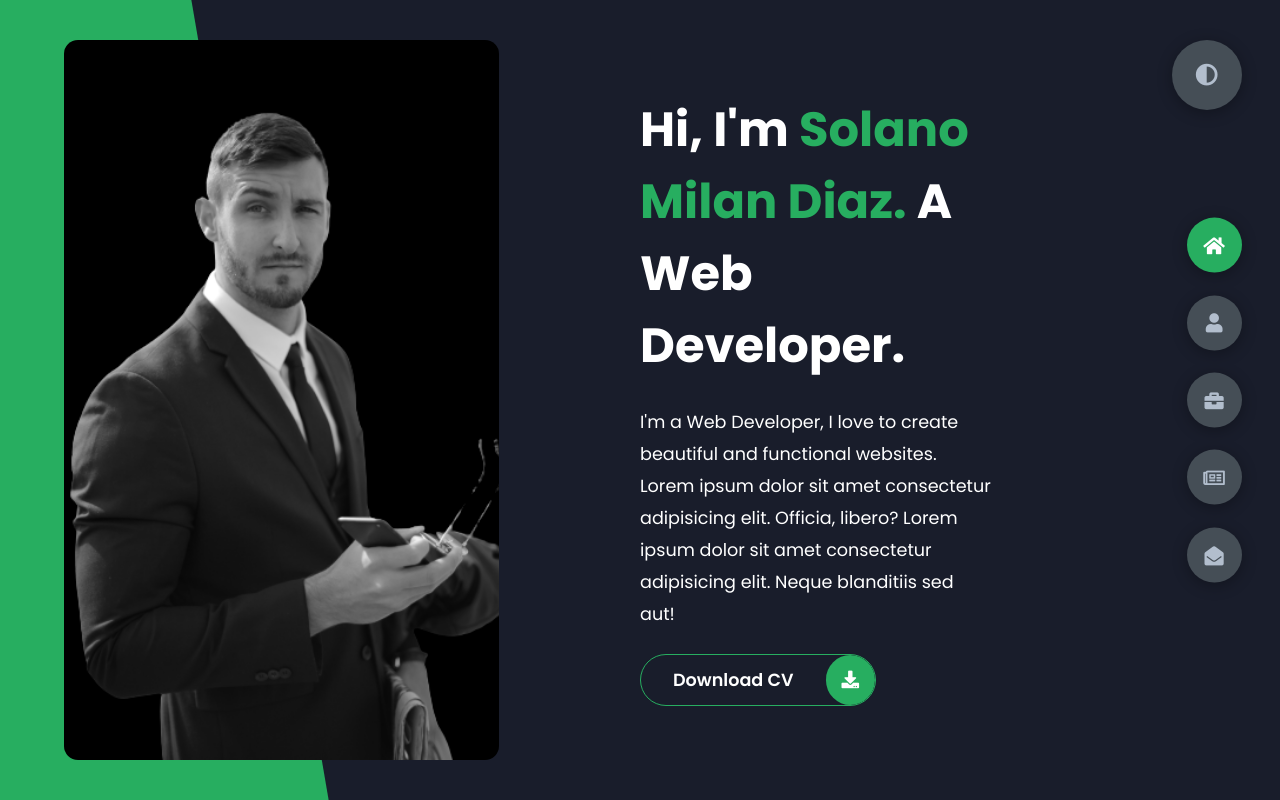
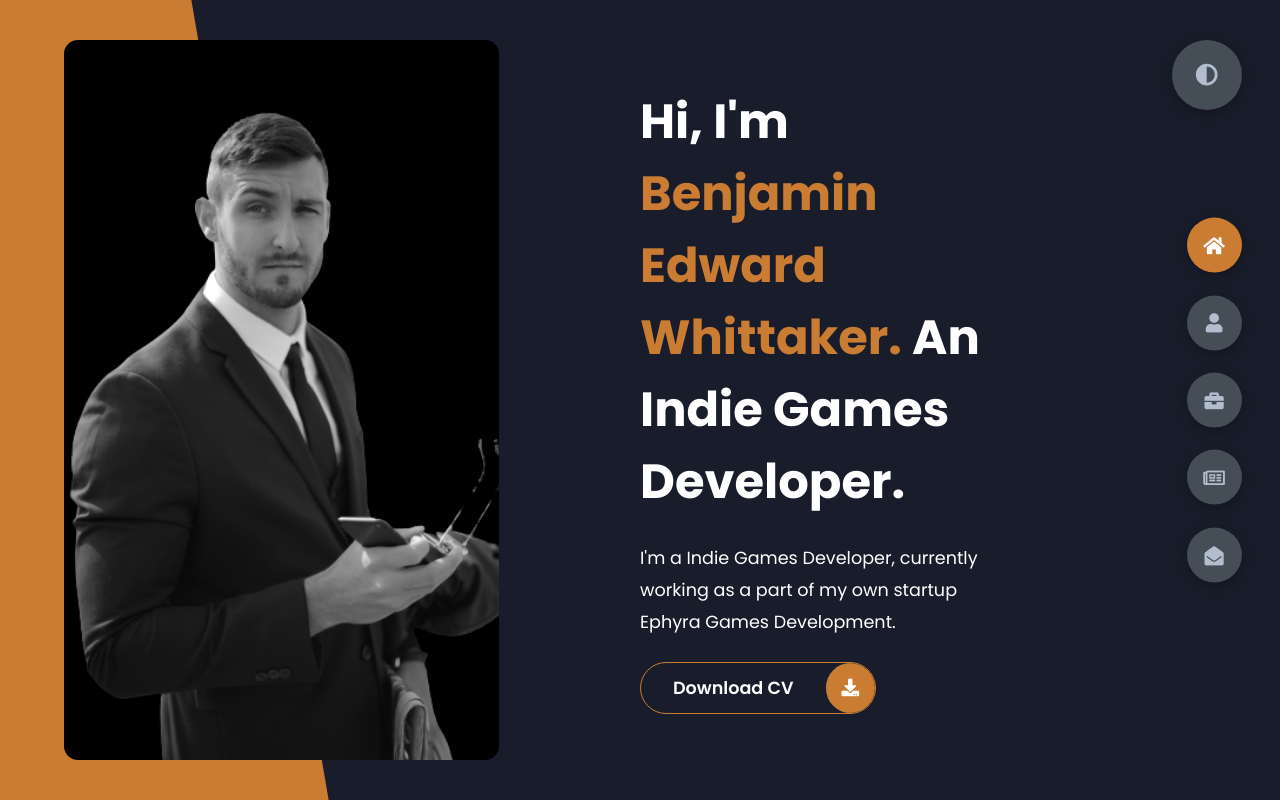
Before and after one commit to ReportDaSupp/Portfolio-Website, a plain HTML site: page index.html in a window 1280 px wide. Drawn offline with Linux system fonts and the light colour scheme.

Commit message:
Updated Style Sheet

```diff
--- a/index.html
+++ b/index.html
@@ -22,13 +22,11 @@
             </div>
             <div class="right-header">
                 <h1 class="name">
-                    Hi, I'm <span>Solano Milan Diaz.</span>
-                    A Web Developer.
+                    Hi, I'm <span>Benjamin Edward Whittaker.</span>
+                    An Indie Games Developer.
                 </h1>
                 <p>
-                    I'm a Web Developer, I love to create beautiful and functional websites.
-                    Lorem ipsum dolor sit amet consectetur adipisicing elit. Officia, libero?
-                    Lorem ipsum dolor sit amet consectetur adipisicing elit. Neque blanditiis sed aut!
+                    I'm a Indie Games Developer, currently working as a part of my own startup Ephyra Games Development.
                 </p>
                 <div class="btn-con">
                     <a href="" class="main-btn">
--- a/styles/styles.css
+++ b/styles/styles.css
@@ -7,7 +7,7 @@
 
 :root {
   --color-primary: #191d2b;
-  --color-secondary: #27AE60;
+  --color-secondary: #ca7c32;
   --color-white: #FFFFFF;
   --color-black: #000;
   --color-grey0: #f8f8f8;
```
Also changed, not shown: 1 other file.
